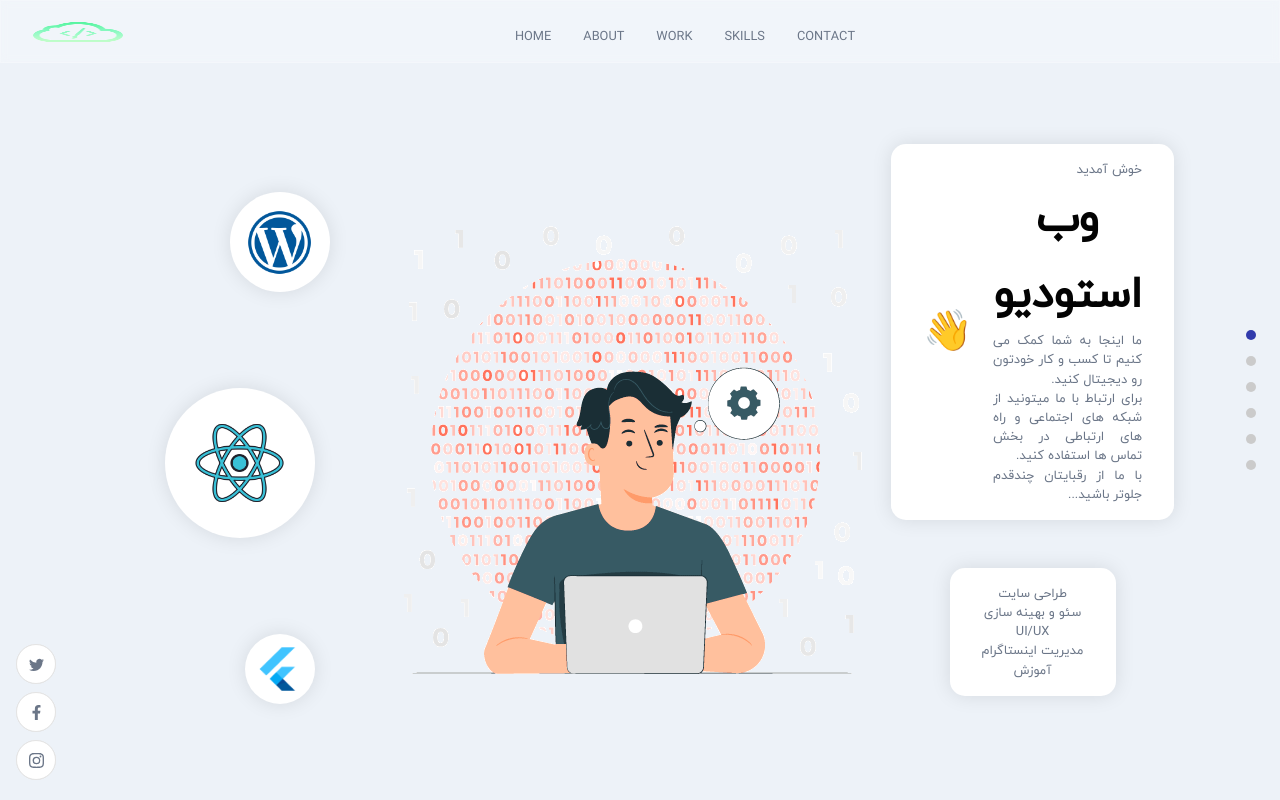
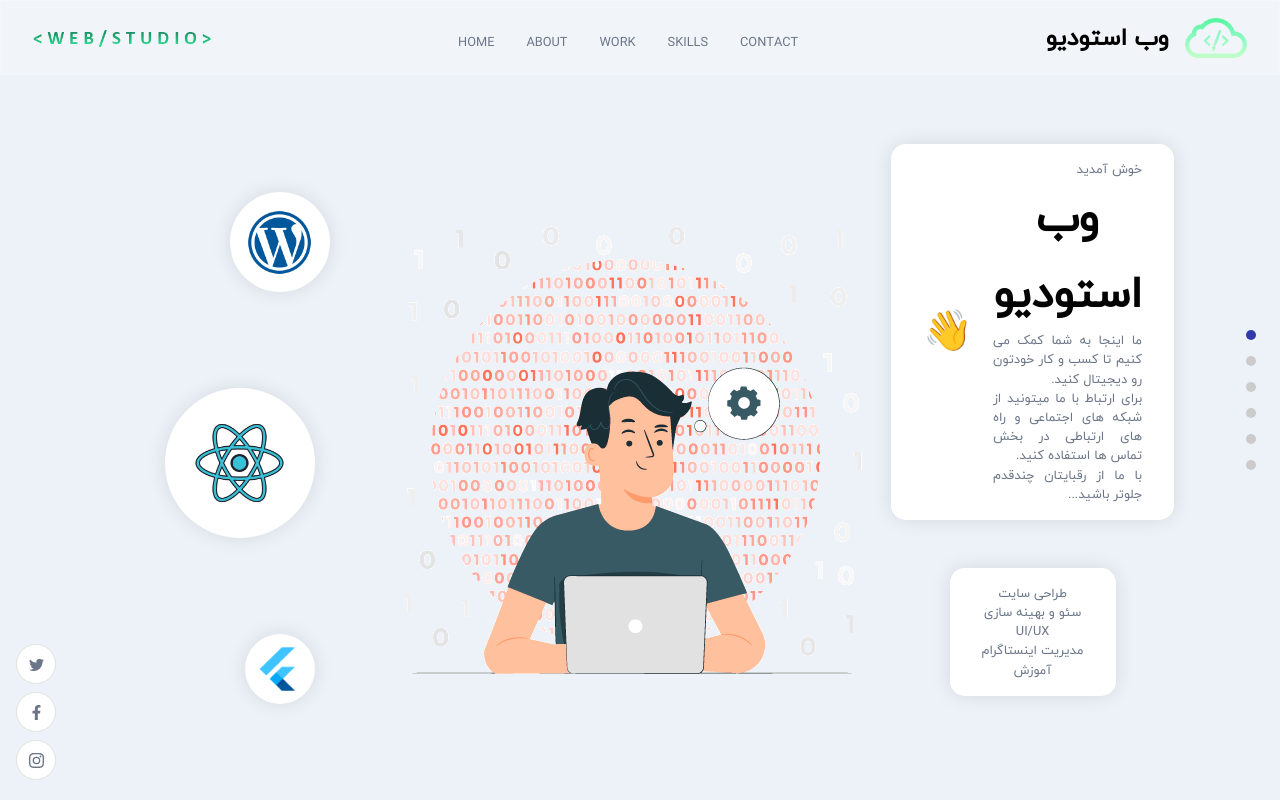
Before and after one commit to mohammadali-amd/portofilo, a React (Create React App) app: page / in a window 1280 px wide. Shown: the top 800 px of the page. Built offline with nearby package versions, Linux system fonts and the light colour scheme.

Commit message:
update navbar & fix bugs

```diff
--- a/src/components/Navbar/Navbar.jsx
+++ b/src/components/Navbar/Navbar.jsx
@@ -11,9 +11,11 @@ const Navbar = () => {
 
   return (
     <nav className='app__navbar'>
-      <div className='app__navbar-logo'>
-        <img src={images.logo} alt="logo" />
+
+      <div>
+        <img src={images.logo_text} alt="logo-name" style={{ height:30, paddingTop: 10 }} />
       </div>
+
       <ul className='app__navbar-links'>
         {['home', 'about', 'work', 'skills', 'contact'].map((item) => (
           <li className='app__flex p-text' key={`link-${item}`}>
@@ -42,6 +44,14 @@ const Navbar = () => {
           </motion.div>
         )}
       </div>
+
+      <div className='app__navbar-logo'>
+        <p>
+          وب استودیو
+        </p>
+        <img src={images.logo} alt="logo" />
+      </div>
+
     </nav>
   )
 }
--- a/src/components/Navbar/Navbar.scss
+++ b/src/components/Navbar/Navbar.scss
@@ -21,14 +21,25 @@
     align-items: center;
 
     img {
-      width: 90px;
-      height: 20px;
+      // width: 90px;
+      height: 40px;
 
       @media screen and (min-width: 2000px) {
         width: 180px;
         height: 40px;
       }
     }
+
+    p {
+      font-size: 18pt;
+      font-weight: bold;
+      padding-right: 1rem;
+    }
+
+    @media screen and (max-width: 900px) {
+      display: none;
+    }
+
   }
 
   .app__navbar-links {
```
